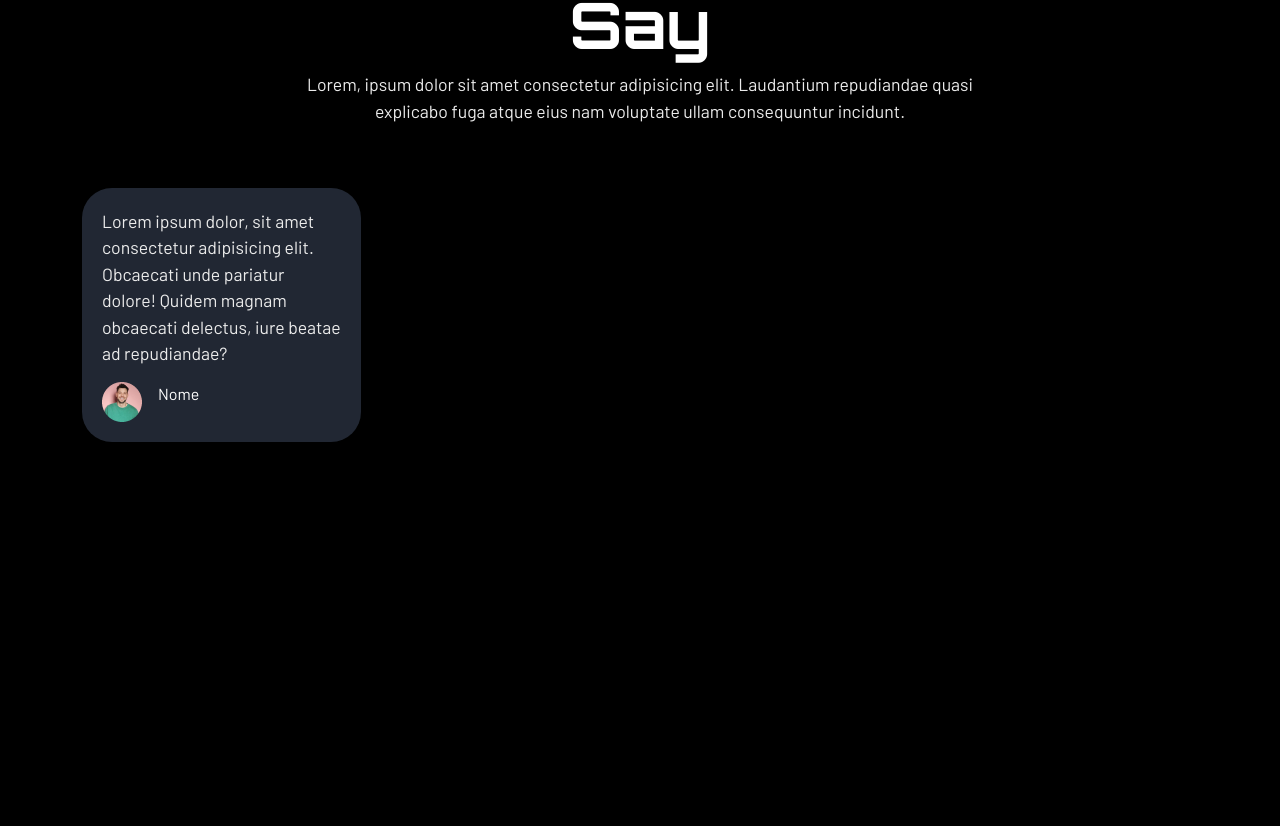
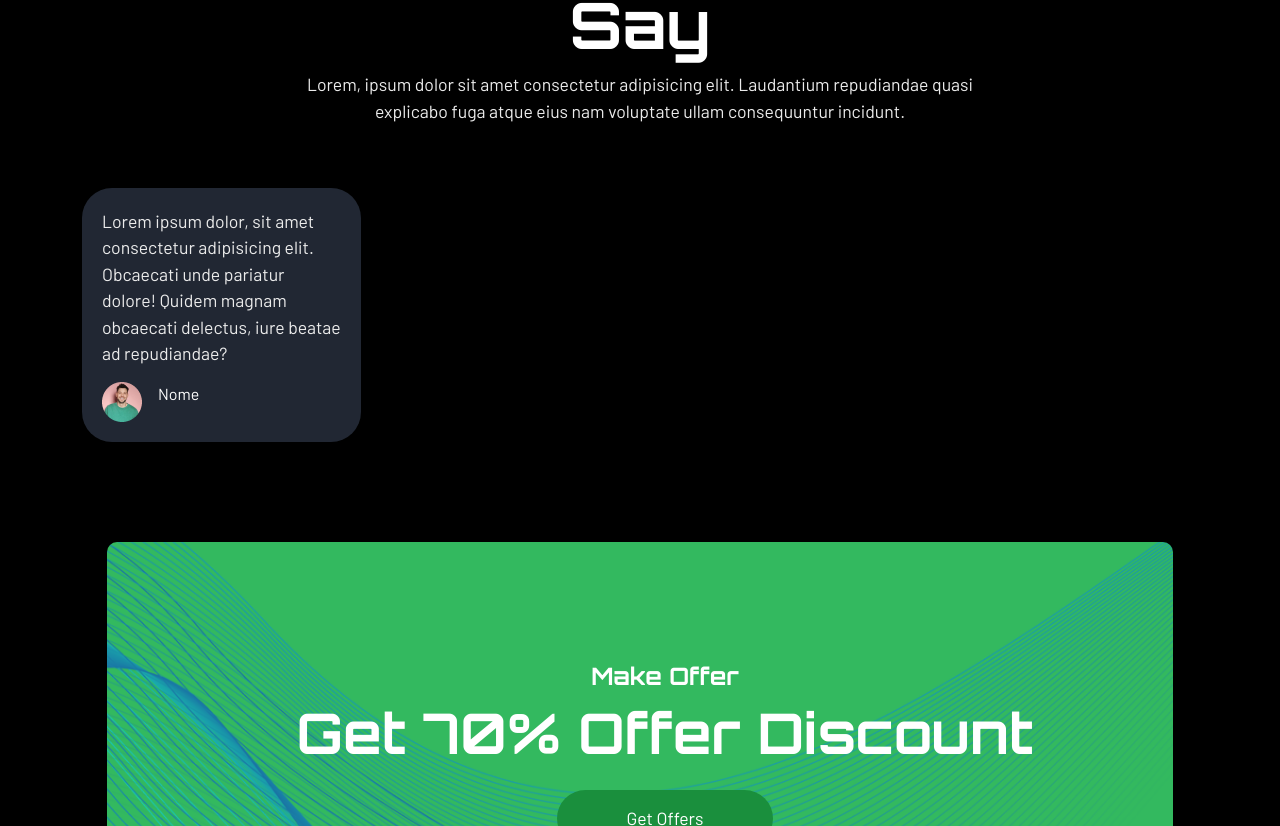
Before and after one commit to giuliabaratella/proj-html-vuejs, a Vue app: page / in a window 1280 px wide. Shown: the part 5707-6533 px from the top of the page. Before the commit the page ends 6249 px from the top, so only its background shows below. Built offline with nearby package versions, Linux system fonts and the light colour scheme.

Commit message:
added banner section / fixed live streaming bg position

```diff
--- a/src/App.vue
+++ b/src/App.vue
@@ -6,6 +6,7 @@
   <QuickFactsComponent/>
   <LiveStreamingComponent/>
   <FeedbackComponent/>
+  <AdvBanner/>
 </template>
 
 <script>
@@ -16,6 +17,8 @@ import BattleComponent from './components/BattleComponent.vue';
 import QuickFactsComponent from './components/QuickFactsComponent.vue';
 import LiveStreamingComponent from './components/LiveStreamingComponent.vue';
 import FeedbackComponent from './components/FeedbackComponent.vue';
+import AdvBanner from './components/AdvBannerComponent.vue';
+
 
 
 
@@ -30,6 +33,7 @@ import FeedbackComponent from './components/FeedbackComponent.vue';
       QuickFactsComponent,
       LiveStreamingComponent,
       FeedbackComponent,
+      AdvBanner,
     }
 
   }
--- a/src/assets/styles/main.scss
+++ b/src/assets/styles/main.scss
@@ -16,7 +16,7 @@ body{
     color: $colorWhite;
     font-family: $fontSecondary;
 }
-h1, h2, h3, h4 {
+h1, h2, h3, h4, h5 {
     font-family: $fontPrimary;
 }
 h2 {
--- a/src/assets/styles/partials/_variables.scss
+++ b/src/assets/styles/partials/_variables.scss
@@ -8,6 +8,7 @@ $colorLighterBlue:#30405f;
 $colorContrastBlue:#556f9c;
 $colorLive: #ff9933;
 $colorWhite:#ffffff;
+$colorGetOffersBtn:#1a8f3d;
 
 // font
 $fontPrimary: 'Orbitron', sans-serif;
--- /dev/null
+++ b/src/components/AdvBannerComponent.vue
@@ -0,0 +1,87 @@
+<template>
+    <!-- adv banner  -->
+    <div class="row justify-content-center">
+        <div class="col-10 banner d-flex flex-column align-items-center justify-content-center">
+            <div class="banner-text d-flex flex-column align-items-center justify-content-center text-center">
+                <h5 class="fw-bold">Make Offer</h5>
+                <h2 class="mb-4">Get 70% Offer Discount</h2>
+                <button>Get Offers</button>
+            </div>
+            <div class="banner-item-1">
+                <img src="../assets/images/banner-item-obj1.png" alt="banner-item">
+            </div>
+            <div class="banner-item-2">
+                <img src="../assets/images/banner-item-obj2.png" alt="banner-item" >
+            </div>
+
+        </div>
+    </div>
+</template>
+
+<script>
+    export default {
+        name:'AdvBanner',
+
+    }
+</script>
+
+<style lang="scss" scoped>
+@use '../assets/styles/partials/variables' as *;
+.row{
+    margin: 0 !important;
+    .banner {
+    // width: 1500px;
+    background-image: url(../assets/images/banner-item-bg.png);
+    background-repeat: no-repeat;
+    background-position: center;
+    background-size: cover;
+    border-radius: 10px;
+    position:relative;
+    overflow: hidden;
+    margin-bottom: 100px;
+
+    .banner-text{
+        padding-top: 120px;
+        padding-bottom: 120px;
+        padding-left: 50px;
+        z-index: 1000;
+        button {
+            outline: none;
+            text-transform: none;
+            padding: 15px 70px;
+            color: $colorWhite;
+            background-color: $colorGetOffersBtn;
+            font-weight: normal;
+        }
+        h5{
+            font-size: 1.5em;
+        }
+        h2{
+            font-size: 3.5em;
+        }
+    }
+    .banner-item-1{
+        z-index: 500;
+        position: absolute;
+        left: 0;
+        bottom: -200px;
+        display: none;
+    }
+    .banner-item-2{
+        z-index: 400;
+        position: absolute;
+        right: 0;
+        top: -70px;
+        display: none;
+    }
+    @media screen and (min-width:1700px){
+        .banner-item-1, .banner-item-2{
+            display:block;
+        }
+    }
+}
+}
+
+
+
+</style>
--- a/src/components/LiveStreamingComponent.vue
+++ b/src/components/LiveStreamingComponent.vue
@@ -51,7 +51,7 @@
 #live-streaming {
     background-image: url('../assets/images/live-streaming-bg.png');
     background-repeat: no-repeat;
-    background-size: contain;
+    background-size: cover;
 
     .video-box{
         position: relative;
```
